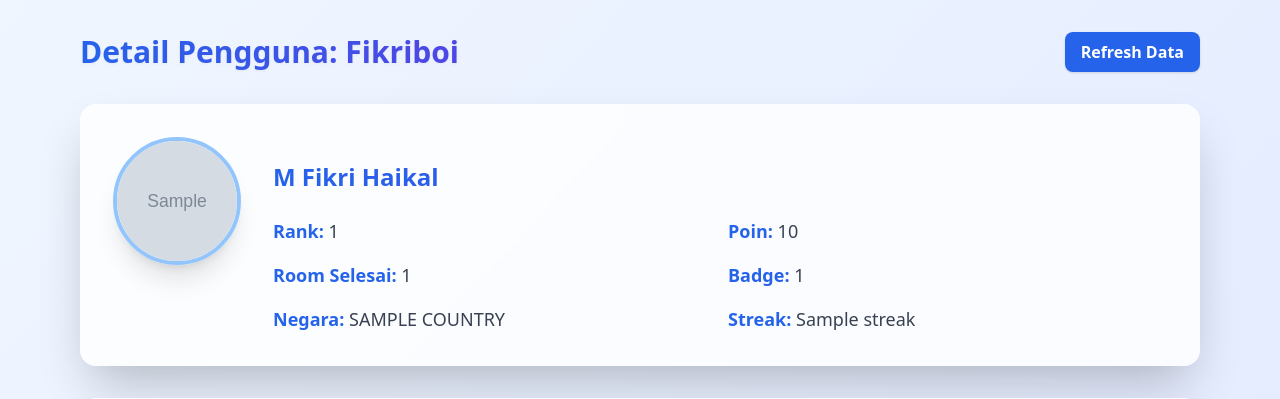
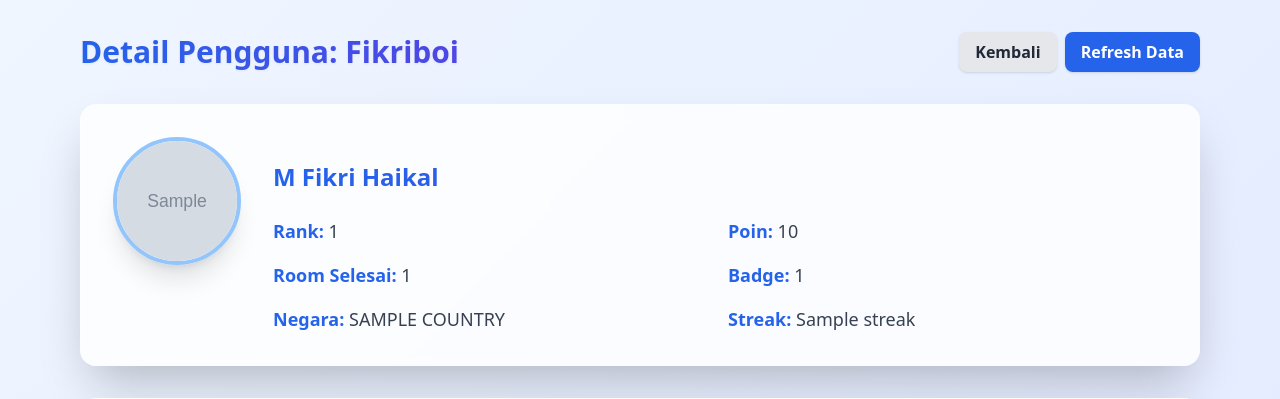
Before and after one commit to vdicybersec/thmdshbrd, a Flask app: page /user/Fikriboi in a window 1280 px wide. Shown: the top 399 px of the page. Run offline with Flask 3, Linux system fonts and the light colour scheme; grey boxes marked "Sample" are stand-in pictures; some libraries are stand-ins or nearby versions.

Commit message:
Update user detail layout for better responsiveness

```diff
--- a/templates/user_detail.html
+++ b/templates/user_detail.html
@@ -20,7 +20,8 @@
         {% if user_data %}
         <div class="flex items-center justify-center md:justify-between mb-6 md:mb-8">
             <h1 class="text-2xl md:text-3xl font-bold text-transparent bg-clip-text bg-gradient-to-r from-blue-600 to-indigo-600 drop-shadow-sm">Detail Pengguna: {{ user_data.username }}</h1>
-            <div class="hidden md:block">
+            <div class="hidden md:flex items-center space-x-2">
+                <a href="{{ url_for('index') }}" class="bg-gray-200 hover:bg-gray-300 text-gray-800 font-bold py-2 px-4 rounded-lg shadow">Kembali</a>
                 <button id="refresh-user-btn" class="bg-blue-600 hover:bg-blue-700 text-white font-bold py-2 px-4 rounded-lg shadow" onclick="refreshUser()">Refresh Data</button>
             </div>
         </div>
```
